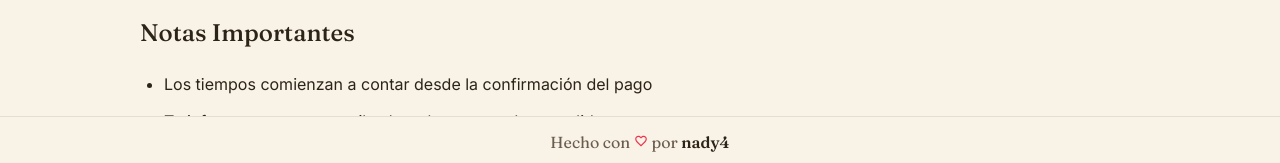
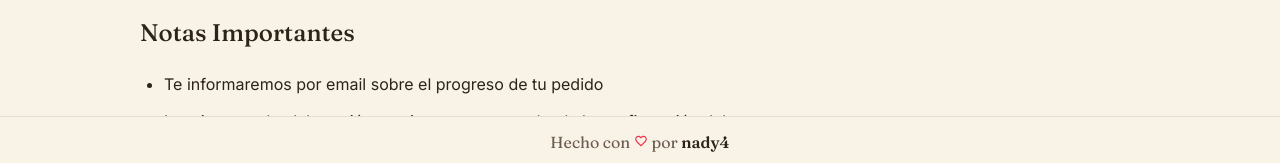
Before and after one commit to nady4/nyady, a Next.js app: page /info/elaboracion in a window 1280 px wide. Shown: the part 634-797 px from the top of the page. Built offline with nearby package versions, Linux system fonts and the light colour scheme; no server answers.

Commit message:
Update page.tsx

```diff
--- a/app/(public)/info/elaboracion/page.tsx
+++ b/app/(public)/info/elaboracion/page.tsx
@@ -22,8 +22,9 @@ export default function TiemposPage() {
 
       <h2>Notas Importantes</h2>
       <ul>
-        <li>Los tiempos comienzan a contar desde la confirmación del pago</li>
         <li>Te informaremos por email sobre el progreso de tu pedido</li>
+        <li>Los tiempos de elaboración comienzan a contar desde la confirmación del pago</li>
+        <li>Los tiempos de envío comienzan a contar cuando finalice su elaboración</li>
       </ul>
     </InfoPage>
   );
```
